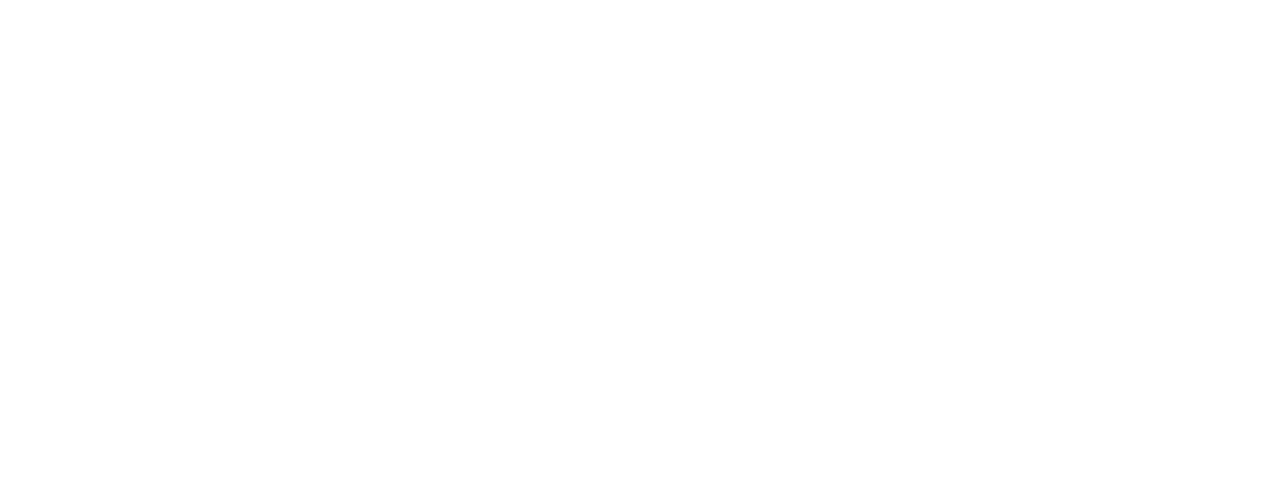
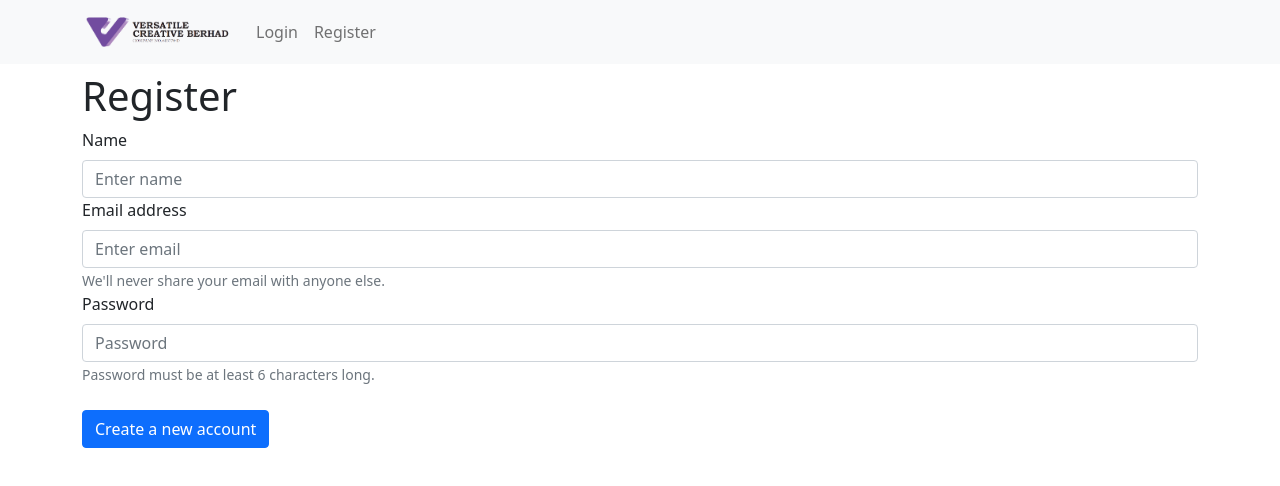
Before and after one commit to danielshamsudin/invmgmt, a React (Create React App) app: page /register in a window 1280 px wide. Before the commit this address had no page. Shown: the top 486 px of the page. Built offline with nearby package versions, Linux system fonts and the light colour scheme; no server answers.

Commit message:
added login / register

```diff
--- a/src/App.js
+++ b/src/App.js
@@ -3,6 +3,9 @@ import Home from "./components/Home/Home";
 import Summary from "./components/Summary/Summary";
 import Add from "./components/Add/Add";
 import Dispense from "./components/Dispense/Dispense";
+import Login from "./components/Login/Login";
+import Register from "./components/Register/Register";
+import Logout from "./components/Logout/Logout";
 import { BrowserRouter as Router, Routes, Route } from "react-router-dom";
 import "./App.css";
 
@@ -11,9 +14,12 @@ const App = () => (
     <Router>
       <Routes>
         <Route path="/" element={<Home />} />
+        <Route path="/login" element={<Login />} />
+        <Route path="/register" element={<Register />} />
         <Route path="/summary" element={<Summary />} />
         <Route path="/add" element={<Add />} />
         <Route path="/dispense" element={<Dispense />} />
+        <Route path="/logout" element={<Logout />} />
       </Routes>
     </Router>
   </>
--- a/src/components/Add/Add.jsx
+++ b/src/components/Add/Add.jsx
@@ -1,4 +1,4 @@
-import React, { useState, useEffect } from 'react'
+import React, { useState } from 'react'
 import Navigation from '../Navigation/Navigation';
 import { Button, Container, Form, Modal } from "react-bootstrap";
 import DatePicker from "react-datepicker";
@@ -43,7 +43,7 @@ const Add = () => {
 			remarks: remarks
 		});
 
-		setShowModal(true);
+		if (res && trx) handleShow();
 
 	}
 	// Item name, serial number, quantity, by, date, remarks
--- a/src/components/Dispense/Dispense.jsx
+++ b/src/components/Dispense/Dispense.jsx
@@ -20,9 +20,6 @@ const Dispense = () => {
 	const handleClosePrompt = () => setPrompt(false);
 	const handleShowPrompt = () => setPrompt(true);
 
-	const handleDispense = () => {
-		setShowModal(false);
-	}
 	const handleClose = () => {
 		setShowModal(false);
 		window.location.reload();
--- a/src/components/Home/Home.jsx
+++ b/src/components/Home/Home.jsx
@@ -1,16 +1,21 @@
 import React, { useState, useEffect } from "react";
 import Navigation from "../Navigation/Navigation";
+import { useNavigate } from "react-router-dom";
 import { Container, Table, Button, Modal, Spinner } from "react-bootstrap";
-import { db } from '../../firebase';
+import { db, auth } from '../../firebase';
 
 // Fetch Data from items database
 // Cols: Item name, Serial Number, Quantity
 const Home = () => {
-
+  const navigate = useNavigate();
   const [data, setData] = useState([]);
   const [showModal, setShowModal] = useState(false);
   const [loading, setLoading] = useState(true);
+  const [currentUser, setCurrentUser] = useState(null);
 
+  auth.onAuthStateChanged(user => {
+    setCurrentUser(user);
+  })
   const handleClose = () => {
     setShowModal(false);
     window.location.reload();
@@ -50,12 +55,13 @@ const Home = () => {
       type: "delete",
       remarks: remarks,
     })
-    setShowModal(true);
+    handleShow();
   }
 
   useEffect(() => {
     fetchData();
   }, [])
+  if (currentUser) {
     return (
       <>
         <Modal show={showModal} onHide={handleClose}>
@@ -101,7 +107,7 @@ const Home = () => {
                     <td>{item.remarks}</td>
                     <td>{item.date}</td>
                     <td>
-                    <Button variant="danger" size="sm" onClick={() => handleDelete(item.docId, item.itemName, item.serialNumber, item.quantity, item.by, item.date, item.remarks)}>{item.quantity == 1 ? "Delete" : "Delete All"}</Button>&nbsp;&nbsp;
+                      <Button variant="danger" size="sm" onClick={() => handleDelete(item.docId, item.itemName, item.serialNumber, item.quantity, item.by, item.date, item.remarks)}>{item.quantity === 1 ? "Delete" : "Delete All"}</Button>&nbsp;&nbsp;
                     </td>
                   </tr>
                 )
@@ -111,6 +117,18 @@ const Home = () => {
         </Container>
       </>
     );
+  }
+  else {
+    return (
+      <>
+        <Navigation />
+        <br /><br /><br />
+        <Container>
+          <h3>Please log in / register to continue.</h3>
+        </Container>
+      </>
+    )
+  }
 };
 
 export default Home;
--- /dev/null
+++ b/src/components/Login/Login.jsx
@@ -0,0 +1,78 @@
+import React, { useState } from 'react'
+import { auth } from '../../firebase';
+import { useNavigate } from 'react-router-dom';
+import { Container, Button, Form, Modal } from "react-bootstrap";
+import Navigation from "../Navigation/Navigation";
+
+const Login = () => {
+	const navigate = useNavigate();
+	const [email, setEmail] = useState("");
+	const [password, setPassword] = useState("");
+	const [showModal, setShowModal] = useState(false);
+	const [user, setUser] = useState(null);
+
+	const handleOpen = () => setShowModal(true);
+	const handleClose = () => setShowModal(false);
+
+	const handleLogin = async (e) => {
+		e.preventDefault();
+		auth.signInWithEmailAndPassword(email, password).then(res => {
+			auth.onAuthStateChanged(u => {
+				if (u) {
+					setUser(u.displayName);
+					handleOpen();
+				}
+			});
+		}).catch(err => {
+			console.log(err);
+		})
+	}
+
+	return (
+		<>
+			<Modal show={showModal} onHide={handleClose}>
+				<Modal.Header closeButton>
+					<Modal.Title>Success</Modal.Title>
+				</Modal.Header>
+				<Modal.Body>
+					<p>Welcome, {user}!</p>
+				</Modal.Body>
+				<Modal.Footer>
+					<Button variant="secondary" onClick={() => {
+						handleClose();
+						navigate('/');
+					}}>
+						Continue
+					</Button>
+				</Modal.Footer>
+			</Modal>
+			<Navigation />
+			<br /><br /><br />
+			<Container>
+				<h1>Login</h1>
+				<Form>
+					<Form.Group controlId="formBasicEmail">
+						<Form.Label>Email address</Form.Label>
+						<Form.Control type="email" placeholder="Enter email" value={email} onChange={(e) => setEmail(e.target.value)} />
+						<Form.Text className="text-muted">
+							We'll never share your email with anyone else.
+						</Form.Text>
+					</Form.Group>
+					<Form.Group controlId="formBasicPassword">
+						<Form.Label>Password</Form.Label>
+						<Form.Control type="password" placeholder="Password" value={password} onChange={(e) => setPassword(e.target.value)} />
+						<Form.Text className="text-muted">
+							Password must be at least 6 characters long.
+						</Form.Text>
+					</Form.Group>
+					<br />
+					<Button variant="primary" type="submit" onClick={(e) => { handleLogin(e) }}>
+						Login
+					</Button>
+				</Form>
+			</Container>
+		</>
+	)
+}
+
+export default Login
--- /dev/null
+++ b/src/components/Logout/Logout.jsx
@@ -0,0 +1,36 @@
+import React from 'react'
+import { auth } from '../../firebase'
+import { useNavigate } from 'react-router-dom'
+import { Button, Modal } from 'react-bootstrap'
+
+const Logout = () => {
+	const navigate = useNavigate();
+	return (
+		<>
+			<Modal show={true}>
+				<Modal.Header>
+					<Modal.Title>Logout</Modal.Title>
+				</Modal.Header>
+				<Modal.Body>
+					<p>Are you sure you want to logout?</p>
+				</Modal.Body>
+				<Modal.Footer>
+					<Button variant="secondary" onClick={() => {
+						auth.signOut().then(() => {
+							navigate('/')
+						}
+						).catch(err => {
+							console.log(err)
+						}
+						)
+					}
+					}>
+						Logout
+					</Button>
+				</Modal.Footer>
+			</Modal>
+		</>
+	)
+}
+
+export default Logout
--- a/src/components/Navigation/Navigation.js
+++ b/src/components/Navigation/Navigation.js
@@ -1,7 +1,15 @@
-import React from "react";
+import React, { useState } from "react";
 import { Navbar, Container, Nav } from "react-bootstrap";
+import { Link, useNavigate } from "react-router-dom";
+import { auth } from "../../firebase";
 
-const nav = () => {
+const Navi = () => {
+  const [currentUser, setCurrentUser] = useState(null);
+  const navigate = useNavigate();
+  auth.onAuthStateChanged((user) => {
+    setCurrentUser(user);
+  });
+
   return (
     <>
       <Navbar
@@ -23,12 +31,20 @@ const nav = () => {
           </Navbar.Brand>
           <Navbar.Toggle aria-controls="responsive-navbar-nav" />
           <Navbar.Collapse id="responsive-navbar-nav">
+            {currentUser ? (
               <Nav className="me-auto">
                 <Nav.Link href="/">Home</Nav.Link>
                 <Nav.Link href="/summary">Summary</Nav.Link>
                 <Nav.Link href="/add">Add Item</Nav.Link>
                 <Nav.Link href="/dispense">Withdraw Item</Nav.Link>
+                <Nav.Link href="/logout">Logout</Nav.Link>
               </Nav>
+            ) : (
+              <Nav className="me-auto">
+                <Nav.Link href="/login">Login</Nav.Link>
+                <Nav.Link href="/register">Register</Nav.Link>
+              </Nav>
+            )}
           </Navbar.Collapse>
         </Container>
       </Navbar>
@@ -36,4 +52,4 @@ const nav = () => {
   );
 };
 
-export default nav;
+export default Navi;
--- /dev/null
+++ b/src/components/Register/Register.jsx
@@ -0,0 +1,78 @@
+import React, { useState } from 'react'
+import { Container, Button, Modal, Form } from "react-bootstrap";
+import { useNavigate } from 'react-router-dom';
+import { auth } from '../../firebase';
+import Navigation from "../Navigation/Navigation";
+
+const Register = () => {
+	const navigate = useNavigate();
+	const [email, setEmail] = useState("");
+	const [password, setPassword] = useState("");
+	const [name, setName] = useState("");
+	const [showModal, setShowModal] = useState(false);
+
+	const handleOpen = () => setShowModal(true);
+	const handleClose = () => setShowModal(false);
+
+	const handleRegister = async (e) => {
+		e.preventDefault();
+		auth.createUserWithEmailAndPassword(email, password).then(res => {
+			res.user.updateProfile({
+				displayName: name
+			})
+			handleOpen();
+		}).catch(err => {
+			console.log(err);
+		})
+	}
+
+	return (
+		<>
+			<Modal show={showModal} onHide={handleClose}>
+				<Modal.Header closeButton>
+					<Modal.Title>Success</Modal.Title>
+				</Modal.Header>
+				<Modal.Body>
+					<p>User has been registered successfully!</p>
+				</Modal.Body>
+				<Modal.Footer>
+					<Button variant="secondary" onClick={() => { navigate('/login') }}>
+						Login Now!
+					</Button>
+				</Modal.Footer>
+			</Modal>
+
+			<Navigation />
+			<br /><br /><br />
+			<Container>
+				<h1>Register</h1>
+				<Form>
+					<Form.Group controlId="formBasicName">
+						<Form.Label>Name</Form.Label>
+						<Form.Control type="text" placeholder="Enter name" value={name} onChange={(e) => setName(e.target.value)} />
+					</Form.Group>
+					<Form.Group controlId="formBasicEmail">
+						<Form.Label>Email address</Form.Label>
+						<Form.Control type="email" placeholder="Enter email" value={email} onChange={(e) => setEmail(e.target.value)} />
+						<Form.Text className="text-muted">
+							We'll never share your email with anyone else.
+						</Form.Text>
+					</Form.Group>
+					<Form.Group controlId="formBasicPassword">
+						<Form.Label>Password</Form.Label>
+						<Form.Control type="password" placeholder="Password" value={password} onChange={(e) => setPassword(e.target.value)} />
+						<Form.Text className="text-muted">
+							Password must be at least 6 characters long.
+						</Form.Text>
+					</Form.Group>
+					<br />
+					<Button variant="primary" type="submit" onClick={(e) => handleRegister(e)}>
+						Create a new account
+					</Button>
+				</Form>
+			</Container>
+		</>
+	)
+}
+
+export default Register
--- a/src/components/Summary/Summary.jsx
+++ b/src/components/Summary/Summary.jsx
@@ -36,7 +36,7 @@ const Summary = () => {
 
 	useEffect(() => {
 		fetchData();
-	}, []);
+	});
 
 	return (
 		<>
```
Lines whose indentation alone changed are shown as unchanged.
